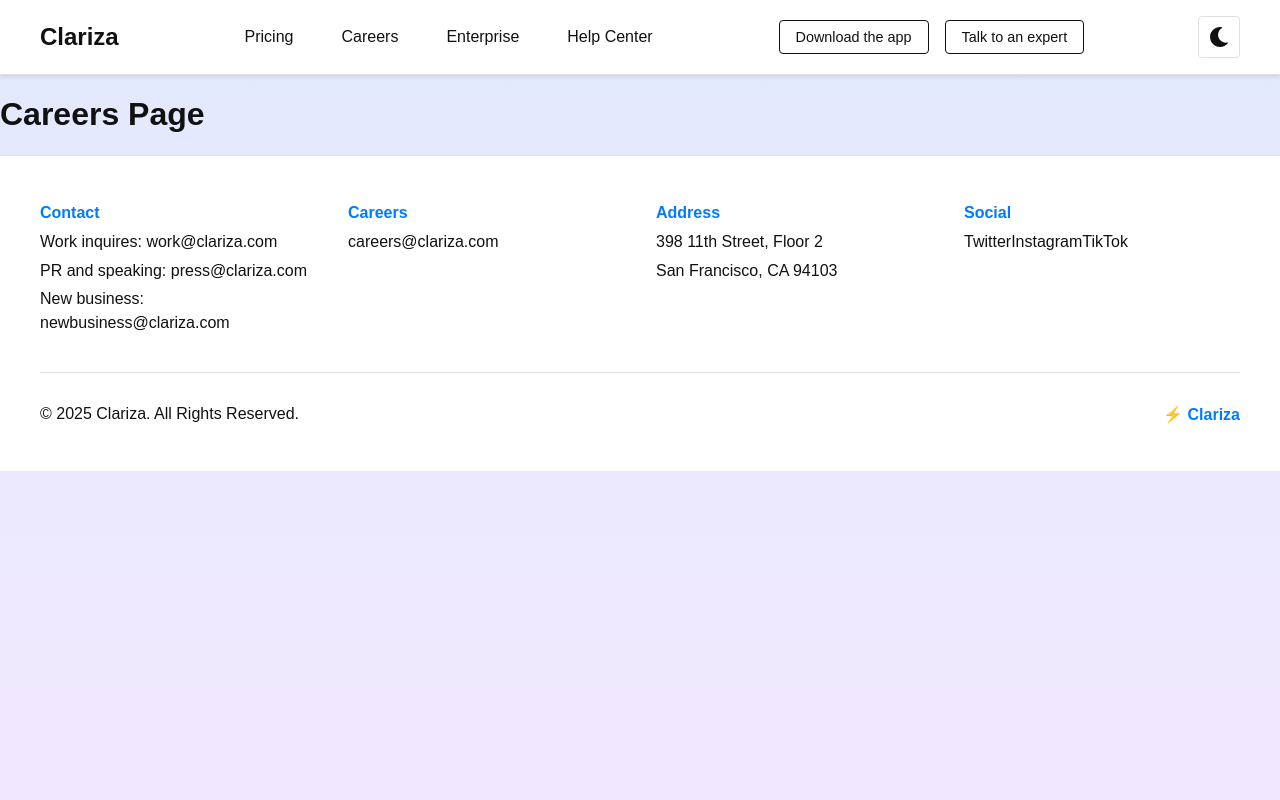
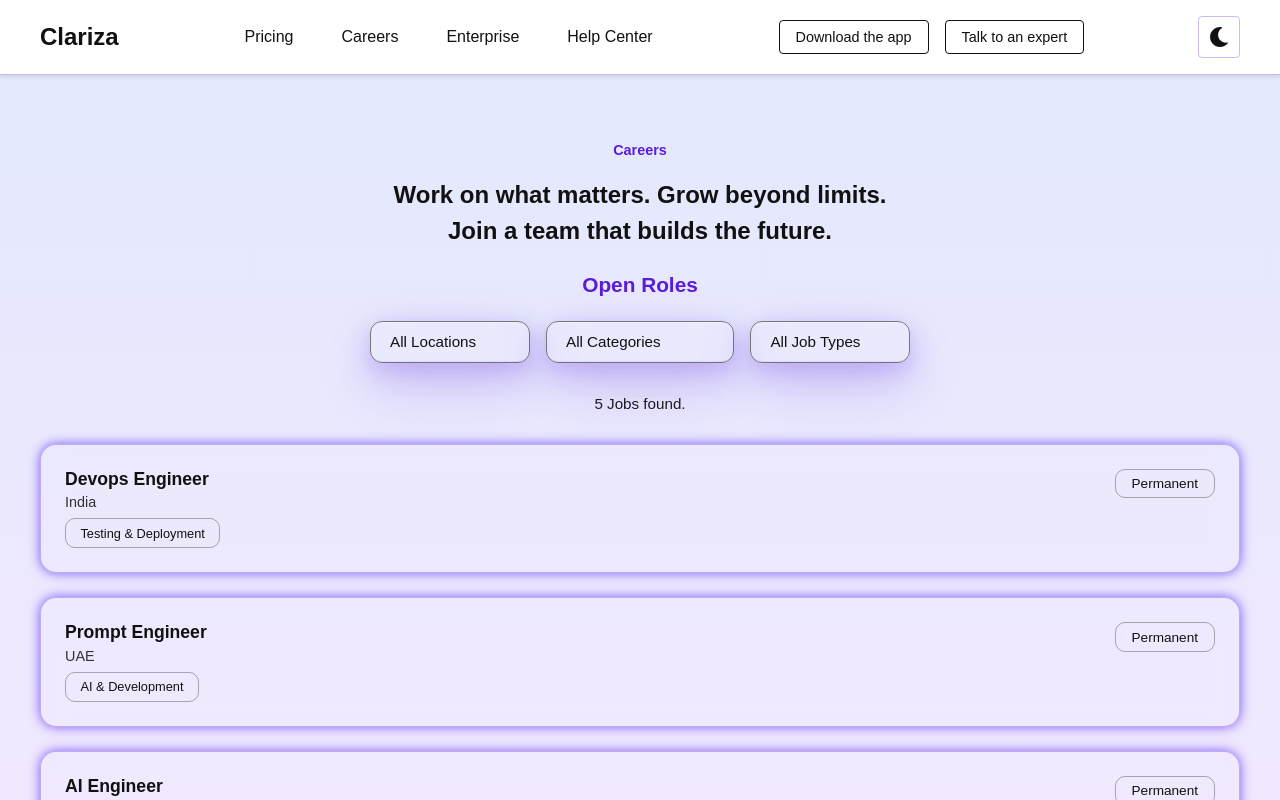
Before and after one commit to adharshSciPy/ClarizaWebsite, a React (Create React App) app: page /careers in a window 1280 px wide. Built offline with nearby package versions, Linux system fonts and the light colour scheme.

Commit message:
footer+career page chindu's glow pending

```diff
--- a/src/App.css
+++ b/src/App.css
@@ -1,39 +1,60 @@
 /* Light mode (default) */
+
 :root {
-  --bg-gradient: linear-gradient(180deg, #E2E9FD, #F1E8FE);
+  --bg-gradient: linear-gradient(180deg, #e2e9fd, #f1e8fe);
   --bg-color: #ffffff;
   --text-color: #111111;
   --primary-color: #007bff;
-  --border-color: #e0e0e0;
-  --accent-color: #0077ff;
+  --border-color: rgba(89, 29, 221, 0.3);
+  --accent-color: #7a5af8;
+  --span-border-color: rgba(0, 0, 0, 0.3);
+  --footer-gradient: linear-gradient(180deg, #f1e8fe, #e2e9fd);
+  --box-shadow: 0 20px 60px rgba(89, 29, 221, 0.2),
+    /* Enhanced purple shadow */ 0 12px 35px rgba(89, 29, 221, 0.15),
+    /* Mid-level enhanced */ 0 6px 18px rgba(89, 29, 221, 0.1),
+    /* Close enhanced */ inset 0 1px 0 rgba(255, 255, 255, 0.3),
+    /* Stronger inner highlight */ inset 0 -1px 0 rgba(89, 29, 221, 0.08);
 }
 
 /* Dark mode */
 [data-theme="dark"] {
-  --bg-gradient: linear-gradient(180deg, #0C0C0C, #270A46, #000000);
+  --bg-gradient: linear-gradient(180deg, #0c0c0c, #270a46, #000000);
   --bg-color: #1a1a1a;
   --text-color: #f5f5f5;
   --primary-color: #1e90ff;
-  --border-color: #444444;
-  --accent-color: #0077ff;
+  /* --border-color: #444444;
+   */
+  --border-color: rgba(89, 29, 221, 0.4);
+
+  --box-shadow: 0 25px 70px rgba(89, 29, 221, 0.25),
+    /* Strong purple glow */ 0 15px 45px rgba(0, 0, 0, 0.5),
+    /* Deep shadow */ 0 8px 25px rgba(0, 0, 0, 0.4),
+    /* Close shadow */ inset 0 1px 0 rgba(255, 255, 255, 0.08),
+    /* Inner highlight */ inset 0 -1px 0 rgba(0, 0, 0, 0.3); /* Inner shadow */
+
+  --accent-color: #7a5af8;
+  --span-border-color: rgba(255, 255, 255, 0.6);
+  --footer-gradient: linear-gradient(180deg, #270a46, #000000);
 }
 
 * {
   box-sizing: border-box;
 }
 
-html, body {
+html,
+body {
   margin: 0;
   padding: 0;
   overflow-x: hidden;
   width: 100%;
-    height: 100%;
+  height: 100%;
   display: flex;
   flex-direction: column;
 }
 
 body {
-  font-family: -apple-system, BlinkMacSystemFont, 'Segoe UI', 'Roboto', sans-serif;
+  font-family: -apple-system, BlinkMacSystemFont, "Segoe UI", "Roboto",
+    sans-serif;
   background: var(--bg-gradient);
   color: var(--text-color);
   /* min-height: 100vh; */
@@ -44,7 +65,6 @@
   /* min-height: 100vh; */
   width: 100%;
   overflow-x: hidden;
-
 }
 
 button {
--- a/src/App.js
+++ b/src/App.js
@@ -3,25 +3,24 @@
 import "./App.css";
 import { Routes, Route } from "react-router-dom";
 import Footer from "./components/Footer";
+import Careers from "./pages/Careers";
 
 function App() {
-
   const getInitialTheme = () => {
     const savedTheme = localStorage.getItem("theme");
     if (savedTheme) return savedTheme;
 
-
-    const prefersDark = window.matchMedia("(prefers-color-scheme: dark)").matches;
+    const prefersDark = window.matchMedia(
+      "(prefers-color-scheme: dark)"
+    ).matches;
     return prefersDark ? "dark" : "light";
   };
 
   const [theme, setTheme] = useState(getInitialTheme);
 
   useEffect(() => {
-
     document.documentElement.setAttribute("data-theme", theme);
   }, [theme]);
-
 
   const handleThemeChange = (newTheme) => {
     setTheme(newTheme);
@@ -30,16 +29,15 @@
 
   return (
     <div className="App">
-
       <Header theme={theme} setTheme={handleThemeChange} />
 
       <Routes>
         <Route path="/pricing" element={<h1>Pricing Page</h1>} />
-        <Route path="/careers" element={<h1>Careers Page</h1>} />
+        <Route path="/careers" element={<Careers/>}/>
         <Route path="/enterprise" element={<h1>Enterprise Page</h1>} />
         <Route path="/help-center" element={<h1>Help Center</h1>} />
       </Routes>
-      <Footer/>
+      <Footer />
     </div>
   );
 }
--- /dev/null
+++ b/src/pages/Careers.jsx
@@ -0,0 +1,77 @@
+import React, { useState } from "react";
+import styles from "../styles/careers.module.css";
+
+const jobData = [
+  { title: "Devops Engineer", location: "India", category: "Testing & Deployment", type: "Permanent" },
+  { title: "Prompt Engineer", location: "UAE", category: "AI & Development", type: "Permanent" },
+  { title: "AI Engineer", location: "USA", category: "AI & Development", type: "Permanent" },
+  { title: "Frontend Developer", location: "India Bangalore", category: "AI & Development", type: "Permanent" },
+  { title: "Full Stack Developer", location: "India Bangalore", category: "AI & Development", type: "Permanent" },
+];
+
+function Careers() {
+  const [jobs] = useState(jobData);
+  const [location, setLocation] = useState("All");
+  const [category, setCategory] = useState("All");
+  const [type, setType] = useState("All");
+
+  const filteredJobs = jobs.filter(
+    (job) =>
+      (location === "All" || job.location === location) &&
+      (category === "All" || job.category === category) &&
+      (type === "All" || job.type === type)
+  );
+
+  return (
+    <section className={styles.careers}>
+      <h4 className={styles.subtitle}>Careers</h4>
+      <h2 className={styles.title}>
+        Work on what matters. Grow beyond limits. <br />
+        Join a team that builds the future.
+      </h2>
+      <h3 className={styles.openRoles}>Open Roles</h3>
+
+      {/* Filters */}
+      <div className={styles.filters}>
+        <select value={location} onChange={(e) => setLocation(e.target.value)} className={styles.filterDropdown}>
+          <option value="All">All Locations</option>
+          <option value="India">India</option>
+          <option value="India Bangalore">India Bangalore</option>
+          <option value="UAE">UAE</option>
+          <option value="USA">USA</option>
+        </select>
+
+        <select value={category} onChange={(e) => setCategory(e.target.value)} className={styles.filterDropdown}>
+          <option value="All">All Categories</option>
+          <option value="Testing & Deployment">Testing & Deployment</option>
+          <option value="AI & Development">AI & Development</option>
+        </select>
+
+        <select value={type} onChange={(e) => setType(e.target.value)} className={styles.filterDropdown}>
+          <option value="All">All Job Types</option>
+          <option value="Permanent">Permanent</option>
+        </select>
+      </div>
+
+      <p className={styles.resultCount}>
+        {filteredJobs.length} Jobs found.
+      </p>
+
+      {/* Job Cards */}
+      <div className={styles.jobList}>
+        {filteredJobs.map((job, idx) => (
+          <div key={idx} className={styles.jobCard}>
+            <div>
+              <h4>{job.title}</h4>
+              <p>{job.location}</p>
+              <span className={styles.tag}>{job.category}</span>
+            </div>
+            <span className={styles.type}>{job.type}</span>
+          </div>
+        ))}
+      </div>
+    </section>
+  );
+}
+
+export default Careers;
--- /dev/null
+++ b/src/styles/careers.module.css
@@ -0,0 +1,164 @@
+.careers {
+  text-align: center;
+  padding: 3rem 1rem;
+  color: var(--text-color);
+}
+
+.subtitle {
+  /* color: var(--primary-color); */
+  font-weight: bold;
+  font-size: 0.9rem;
+  color: #591ddd;
+}
+
+.title {
+  font-size: 1.5rem;
+  font-weight: bold;
+  margin: 1rem 0;
+  line-height: 1.5;
+}
+
+.openRoles {
+  /* color: var(--primary-color); */
+  font-size: 1.3rem;
+  margin: 1.5rem 0;
+  color: #591ddd;
+}
+
+/* Filters */
+.filters {
+  display: flex;
+  justify-content: center;
+  gap: 1rem;
+  flex-wrap: wrap;
+  margin: 1rem 0 2rem;
+}
+
+.filterDropdown {
+  appearance: none;
+  -webkit-appearance: none;
+  -moz-appearance: none;
+  background: var(--bg-color);
+  color: var(--text-color);
+  /* border: 1px solid var(--border-color); */
+  border-radius: 12px;
+  padding: 0.7rem 1.2rem;
+  cursor: pointer;
+  font-size: 0.95rem;
+  font-weight: 500;
+  transition: all 0.3s ease;
+  min-width: 160px;
+  text-align: left;
+  box-shadow: var(--box-shadow);
+  background: rgba(255, 255, 255, 0.05);
+}
+
+.filterDropdown:hover,
+.filterDropdown:focus {
+  outline: none;
+  border-color: var(--accent-color);
+  box-shadow: 0 0 8px var(--accent-color);
+}
+.filterDropdown option {
+  background: var(--bg-color);
+  color: var(--text-color);
+  font-weight: 400;
+  padding: 0.6rem 1rem;
+}
+.filterDropdown option:hover {
+  background: var(--accent-color);
+  color: #fff;
+}
+
+.resultCount {
+  margin: 1rem 0 2rem;
+  font-size: 0.95rem;
+  font-weight: 500;
+  color: var(--text-color);
+  opacity: 0.95;
+}
+
+/* Job List */
+.jobList {
+  display: flex;
+  flex-direction: column;
+  gap: 1.5rem;
+  max-width: 1200px;
+  margin: 0 auto;
+  width: 100%;
+}
+
+.jobCard {
+  display: flex;
+  justify-content: space-between;
+  align-items: flex-start;
+  background: rgba(255, 255, 255, 0.05);
+  padding: 1.5rem;
+  border: 1px solid var(--border-color);
+  border-radius: 16px;
+  box-shadow: var(--box-shadow);
+  backdrop-filter: blur(12px);
+  -webkit-backdrop-filter: blur(12px);
+  transition: transform 0.2s ease, box-shadow 0.3s ease, border-color 0.3s ease;
+  box-shadow: 0 0 12px var(--accent-color);
+}
+
+.jobCard > div {
+  display: flex;
+  flex-direction: column;
+  align-items: flex-start;
+}
+
+.jobCard:hover {
+  transform: translateY(-3px);
+  /* box-shadow: 0 0 16px var();  */
+}
+
+.jobCard h4 {
+  margin: 0 0 0.3rem;
+  font-size: 1.1rem;
+  font-weight: 600;
+}
+
+.jobCard p {
+  margin: 0 0 0.5rem;
+  font-size: 0.9rem;
+  opacity: 0.85;
+}
+
+/* Category pill */
+.tag {
+  display: inline-block;
+  padding: 0.4rem 0.9rem;
+  border-radius: 10px;
+  font-size: 0.8rem;
+  background: transparent;
+  border: 1px solid var(--span-border-color);
+  color: var(--text-color);
+}
+
+/* Job type pill (right side) */
+.type {
+  background: transparent;
+  border: 1px solid var(--span-border-color);
+  color: var(--text-color);
+  font-size: 0.85rem;
+  padding: 0.4rem 1rem;
+  border-radius: 10px;
+  font-weight: 500;
+  transition: all 0.3s ease;
+}
+
+.type:hover {
+  border-color: var(--accent-color);
+  box-shadow: 0 0 8px var(--accent-color);
+}
+
+/* Responsive */
+@media (max-width: 768px) {
+  .jobCard {
+    flex-direction: column;
+    align-items: flex-start;
+    gap: 0.8rem;
+  }
+}
--- a/src/styles/footer.module.css
+++ b/src/styles/footer.module.css
@@ -17,9 +17,11 @@
 }
 
 /* Footer Styles */
+
 .footer {
   padding: 2rem;
-  background: var(--bg-color);
+ background: var(--footer-gradient);
+  border-top: none;
   color: var(--text-color);
   transition: all 0.3s ease;
   margin-top: auto;
@@ -27,6 +29,7 @@
   width: 100%;
   box-sizing: border-box;
 }
+
 
 .container {
   display: grid;
@@ -41,7 +44,7 @@
 .column h3 {
   font-size: 1rem;
   margin-bottom: 0.5rem;
-  color: var(--primary-color);
+  color: var(--accent-color);
 }
 
 .column p,
```
